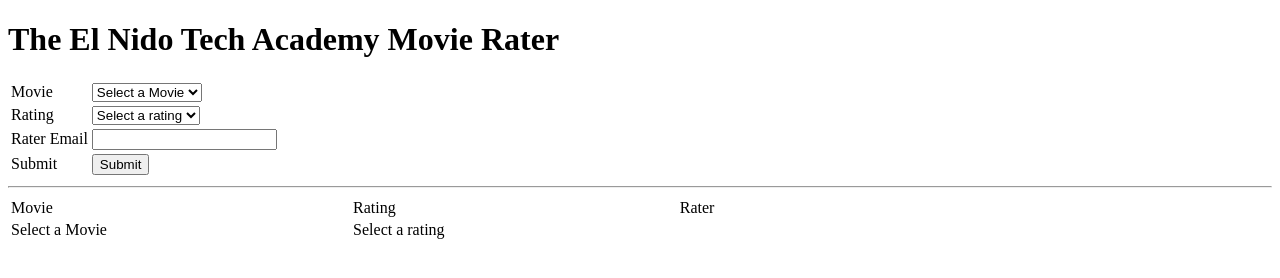
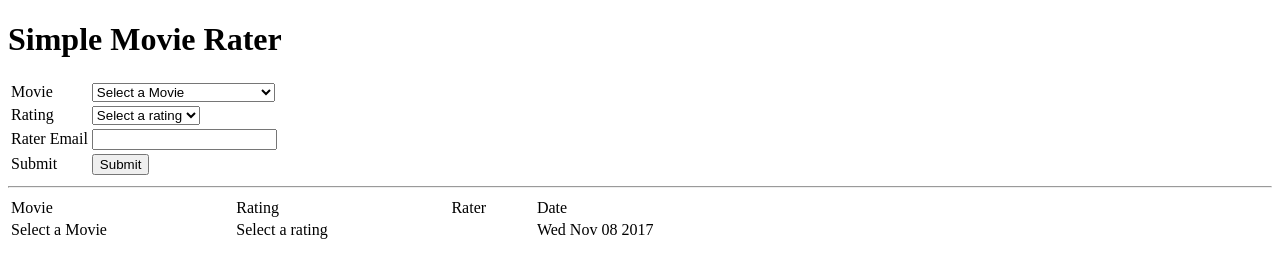
Before and after one commit to reselbob/movierater-web, a plain HTML site: page index.html in a window 1280 px wide. Both pictures are taken after a click on the input 120 px from the left and 164 px from the top of the page. Drawn offline with nearby package versions, Linux system fonts and the light colour scheme.

Commit message:
Turned off async call

```diff
--- a/index.html
+++ b/index.html
@@ -16,7 +16,7 @@
     }
 </style>
 
-<h1>The El Nido Tech Academy Movie Rater</h1>
+<h1>Simple Movie Rater</h1>
 
 <table id="entryForm">
     <tr>
@@ -55,7 +55,7 @@
 </table>
 <hr>
 <table id="ratingList">
-    <tr><td>Movie</td><td>Rating</td><td>Rater</td></tr>
+    <tr><td>Movie</td><td>Rating</td><td>Rater</td><td>Date</td></tr>
 
 </table>
 <script>
@@ -103,7 +103,7 @@
         var movies = [];
         movies.push("Gone With the Wind");
         movies.push("Flash");
-        movies.push("JusticeLeagueOfAmerica");
+        movies.push("Justice League Of America");
 
         //find the movies dropdown
         var movieElement = document.getElementById("movie");
@@ -157,11 +157,13 @@
         var cell1 = row.insertCell(0);
         var cell2 = row.insertCell(1);
         var cell3 = row.insertCell(2);
+        var cell4 = row.insertCell(3);
 
     // Add some text to the new cells:
         cell1.innerHTML = entry.movie;
         cell2.innerHTML = entry.rating;
         cell3.innerHTML = entry.rater;
+        cell4.innerHTML = entry.createDate;
     }
 
     function submitRating(){
@@ -191,6 +193,8 @@
         entry.movie = movie.text;
         entry.rating = rating.text;
         entry.rater = email;
+        var date = new Date();
+        entry.createDate = date.toDateString();
 
         addEntryToUiList(entry)
 
@@ -199,8 +203,8 @@
         return alert("Just kidding. This feature is not yet implemented");
 
     }
-
-    populateMoviesAsync("movie");
+    populateMovies();
+    //populateMoviesAsync("movie");
     populateRatings();
 
 </script>
```
